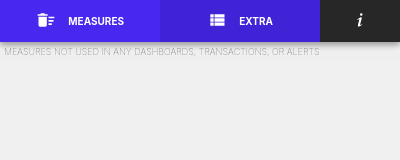
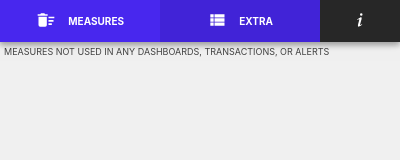
Before and after one commit to areknow/electron-profile, an Electron app: page app/modal.html in a window 400 px wide. Drawn offline with Linux system fonts and the light colour scheme; no server answers.

Commit message:
style change

```diff
--- a/app/scss/style.scss
+++ b/app/scss/style.scss
@@ -270,7 +270,7 @@ ul {
         color: grey;
         color: #424242;
         font-size: 9px;
-        font-weight: lighter;
+//        font-weight: lighter;
         padding: 4px;
       }
       ul {
```
Also changed, not shown: app/css/style.css, 1 other file.
